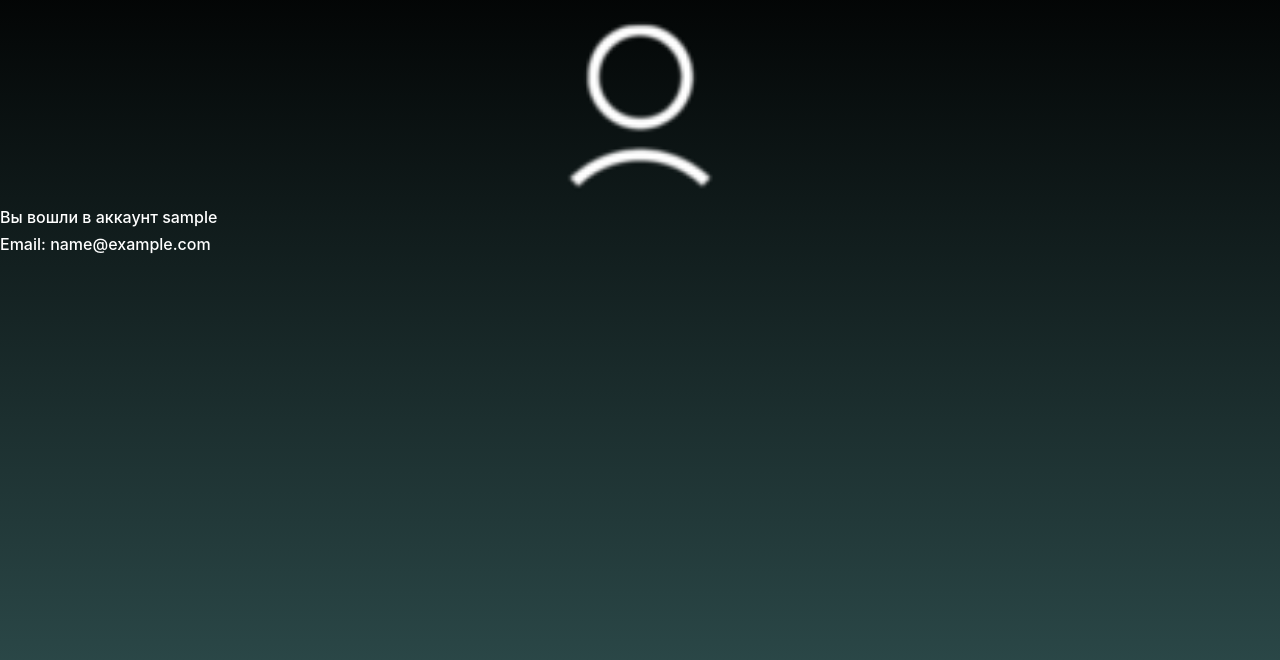
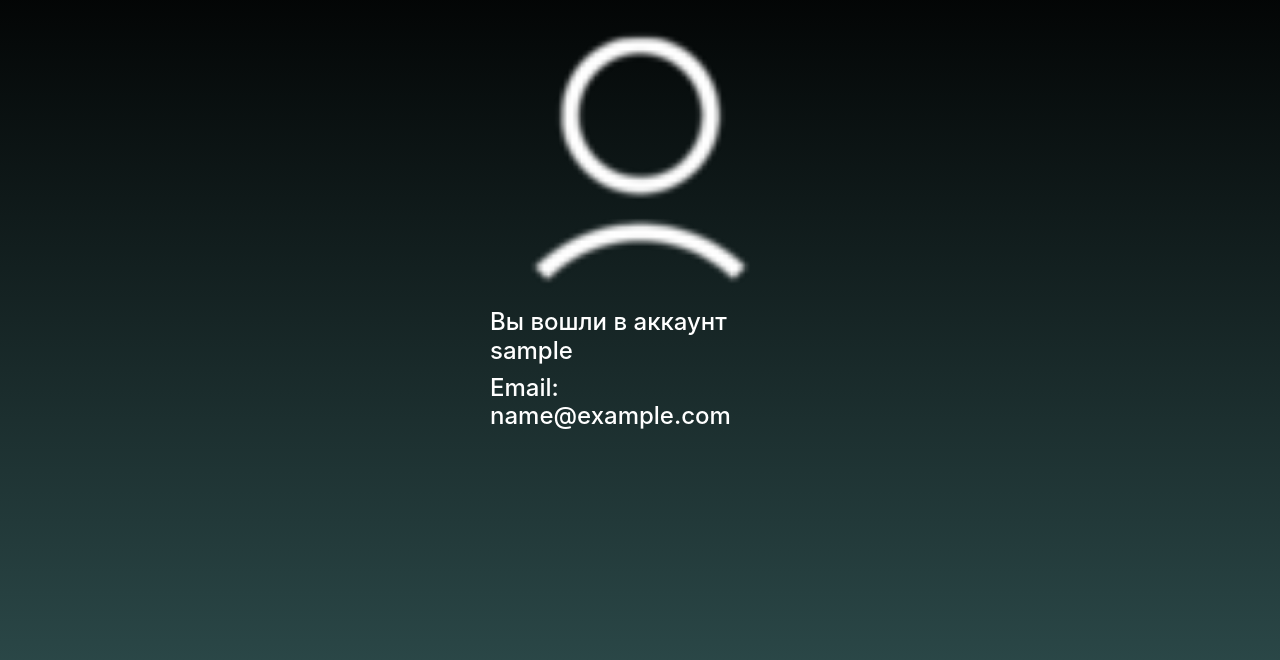
Before and after one commit to TimurBazarov/EyeSearch, a Flask app: template templates/profile.html in a window 1280 px wide. Shown: the part 56-716 px from the top of the page. Run offline with Flask 3, Linux system fonts and the light colour scheme; the template is opened without the code that fills it: most values are stand-ins (such as "Sample title", 1, 10 or a date in 2020); some libraries are stand-ins or nearby versions.

Commit message:
source clearing added profile template fix

```diff
--- a/main.py
+++ b/main.py
@@ -1,5 +1,7 @@
 import os
+import shutil
 
+import schedule
 from flask import Flask, redirect, render_template
 from flask_login import LoginManager, login_user
 from flask_wtf import FlaskForm
@@ -8,6 +10,7 @@ from wtforms import PasswordField, BooleanField, SubmitField, EmailField, String
 from wtforms.validators import DataRequired
 
 import db_session
+from static import PATH_TO_SOURCE
 # from eq_solve import das_eq
 # from text_detecting import show_text_from
 from users import User
@@ -18,6 +21,20 @@ login_manager.init_app(app)
 app.config['SECRET_KEY'] = 'yandexlyceum_secret_key'
 LOGIN = False
 user_id = None
+
+schedule.every().day.at("23:40").do()
+
+
+def clear_source():
+    for filename in os.listdir(PATH_TO_SOURCE):
+        file_path = os.path.join(PATH_TO_SOURCE, filename)
+        try:
+            if os.path.isfile(file_path) or os.path.islink(file_path):
+                os.unlink(file_path)
+            elif os.path.isdir(file_path):
+                shutil.rmtree(file_path)
+        except Exception as e:
+            print('Failed to delete %s. Reason: %s' % (file_path, e))
 
 
 @login_manager.user_loader
@@ -40,6 +57,7 @@ class LoginForm(FlaskForm):
     password = PasswordField('Пароль', validators=[DataRequired()])
     remember_me = BooleanField('Запомнить меня')
     submit = SubmitField('Войти')
+
 
 class FuncForm(FlaskForm):
     file = FileField('Изображение', validators=[FileRequired()])
--- a/static.py
+++ b/static.py
@@ -1,5 +1,6 @@
 PATH_TO_IMAGE = 'static/img/source/'
 PATH_TO_RESULT = 'static/result/'
+PATH_TO_SOURCE = 'static/img/source'
 
 
 def blur_par(num: int) -> int:
--- a/templates/profile.html
+++ b/templates/profile.html
@@ -63,7 +63,7 @@
   display: block;
   margin-left: auto;
   margin-right: auto;
-  width: 200px;
+  width: 300px;
 }
 
     </style>
@@ -81,15 +81,15 @@
 <h1>
     <img src="/static/img/profile_pic.png" alt="здесь должна была быть картинка, но не нашлась" class="center">
 </h1>
-<h6>
-    <font color="white">
+<h4>
+    <font color="white" class="center">
         Вы вошли в аккаунт {{nickname}}
     </font>
-</h6>
-<h6>
-    <font color="white">
+</h4>
+<h4>
+    <font color="white" class="center">
         Email: {{email}}
     </font>
-</h6>
+</h4>
 </body>
 </html>
```
Also changed, not shown: static/img/source/curent_file1.png (added).
